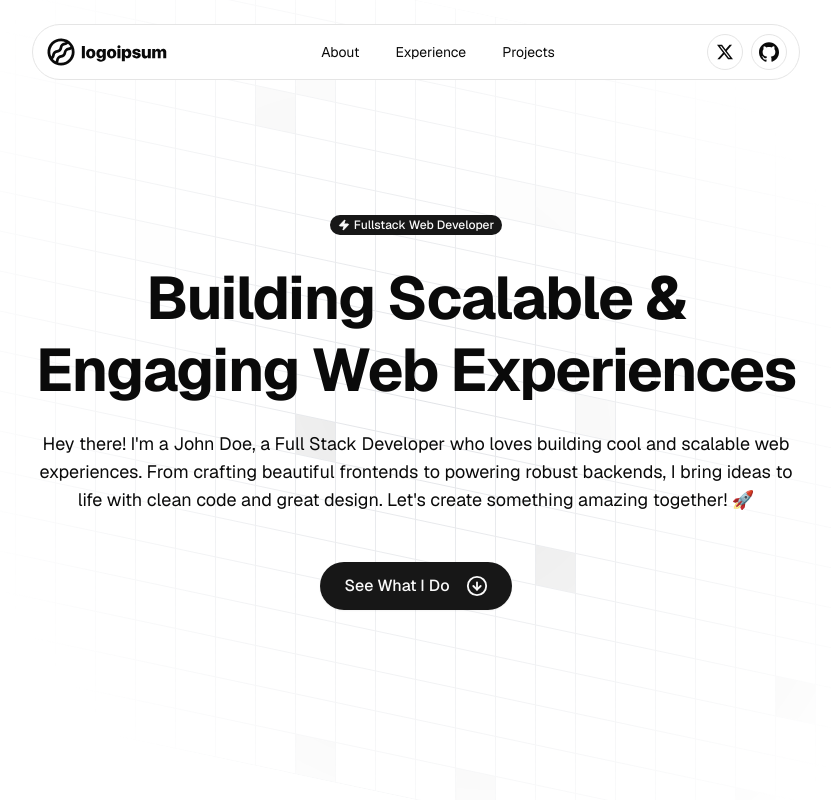
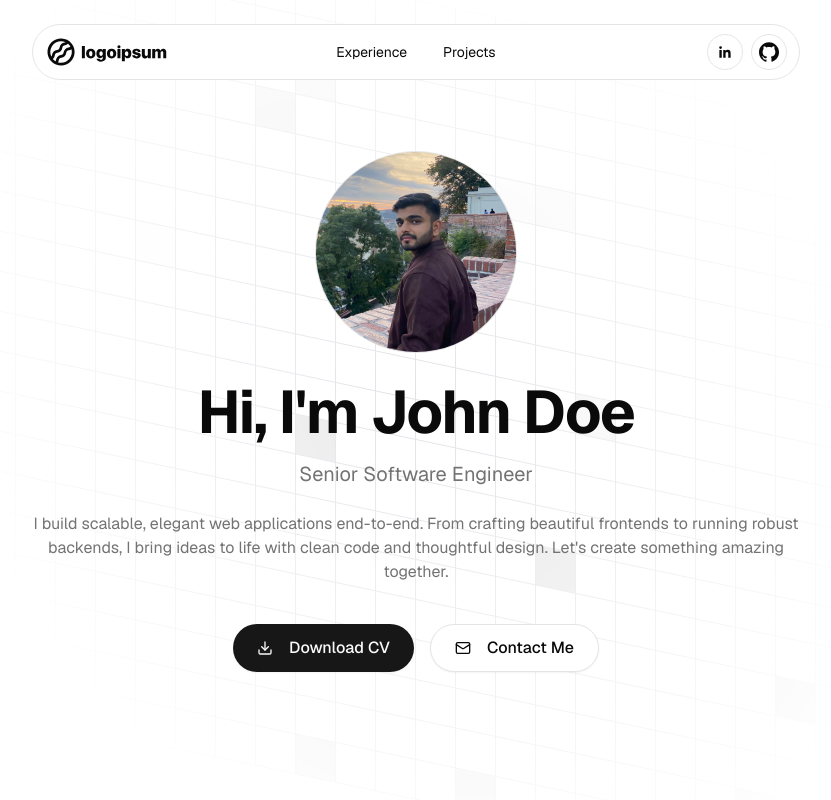
Before and after one commit to shivanshkc/shivansh.io, a Next.js app: page / in a window 1280 px wide. Shown: the top 800 px of the page, without its empty margins (224-1055 px from the left). Built offline with nearby package versions, Linux system fonts and the light colour scheme.

Commit message:
feat(ui): add personal branding and profile photo across sections

```diff
--- a/app/page.tsx
+++ b/app/page.tsx
@@ -1,4 +1,3 @@
-import About from "@/components/about";
 import Experience from "@/components/experience";
 import Hero from "@/components/hero";
 import Projects from "@/components/projects";
@@ -7,7 +6,6 @@ export default function Home() {
   return (
     <div className="space-y-10 sm:space-y-16">
       <Hero />
-      <About />
       <Experience />
       <Projects />
     </div>
--- a/components/footer.tsx
+++ b/components/footer.tsx
@@ -1,21 +1,6 @@
 import { Separator } from "@/components/ui/separator";
 import Link from "next/link";
-import { BlueSkyLogo, DribbleLogo, GithubLogo, XLogo } from "./icons";
-
-const footerLinks = [
-  {
-    title: "About",
-    href: "#about",
-  },
-  {
-    title: "Experience",
-    href: "#experience",
-  },
-  {
-    title: "Projects",
-    href: "#projects",
-  },
-];
+import { GithubLogo, LinkedInLogo } from "./icons";
 
 const Footer = () => {
   return (
@@ -41,18 +26,7 @@ const Footer = () => {
             />
           </svg>
 
-          <ul className="mt-6 flex items-center gap-4 flex-wrap">
-            {footerLinks.map(({ title, href }) => (
-              <li key={title}>
-                <Link
-                  href={href}
-                  className="text-muted-foreground hover:text-foreground"
-                >
-                  {title}
-                </Link>
-              </li>
-            ))}
-          </ul>
+          {/* Navigation links removed per request */}
         </div>
         <Separator />
         <div className="py-6 flex flex-col-reverse sm:flex-row items-center justify-between gap-x-2 gap-y-5 px-6 xl:px-0">
@@ -61,18 +35,12 @@ const Footer = () => {
             &copy; {new Date().getFullYear()} John Doe. All rights reserved.
           </span>
 
-          <div className="flex items-center gap-5 text-muted-foreground">
+          <div className="hidden sm:flex items-center gap-5 text-muted-foreground">
             <Link href="#" target="_blank">
               <GithubLogo className="h-5 w-5" />
             </Link>
             <Link href="#" target="_blank">
-              <XLogo className="h-5 w-5" />
-            </Link>
-            <Link href="#" target="_blank">
-              <BlueSkyLogo className="h-5 w-5" />
-            </Link>
-            <Link href="#" target="_blank">
-              <DribbleLogo className="h-5 w-5" />
+              <LinkedInLogo className="h-5 w-5" />
             </Link>
           </div>
         </div>
--- a/components/hero.tsx
+++ b/components/hero.tsx
@@ -1,8 +1,8 @@
 import AnimatedGridPattern from "@/components/ui/animated-grid-pattern";
-import { Badge } from "@/components/ui/badge";
 import { Button } from "@/components/ui/button";
 import { cn } from "@/lib/utils";
-import { CircleArrowDown, Zap } from "lucide-react";
+import Image from "next/image";
+import { Download, Mail } from "lucide-react";
 
 const Hero = () => {
   return (
@@ -17,23 +17,33 @@ const Hero = () => {
         )}
       />
       <div className="relative z-[1] text-center max-w-screen-md">
-        <Badge className="rounded-full border-none">
-          <Zap className="fill-current" />
-          Fullstack Web Developer
-        </Badge>
+        <div className="flex justify-center">
+          <Image
+            src="/profile.jpg"
+            alt="John Doe headshot"
+            width={200}
+            height={200}
+            className="rounded-full object-cover ring-1 ring-border bg-accent"
+            priority
+          />
+        </div>
         <h1 className="mt-6 text-4xl sm:text-5xl md:text-6xl font-bold !leading-[1.2] tracking-tight">
-          Building Scalable & Engaging Web Experiences
+          Hi, I&apos;m John Doe
         </h1>
-        <p className="mt-6 text-[17px] md:text-lg">
-          Hey there! I&apos;m a John Doe, a Full Stack Developer who loves
-          building cool and scalable web experiences. From crafting beautiful
-          frontends to powering robust backends, I bring ideas to life with
-          clean code and great design. Let&apos;s create something amazing
-          together! 🚀
+        <p className="mt-3 text-xl text-muted-foreground">Senior Software Engineer</p>
+        <p className="mt-6 text-[15px] md:text-base text-muted-foreground">
+          I build scalable, elegant web applications end-to-end. From crafting beautiful
+          frontends to running robust backends, I bring ideas to life with clean code and
+          thoughtful design. Let&apos;s create something amazing together.
         </p>
-        <div className="mt-12 flex items-center justify-center gap-4">
+        <div className="mt-10 flex items-center justify-center gap-4">
           <Button size="lg" className="rounded-full text-base">
-            See What I Do <CircleArrowDown className="ml-2 !h-5.5 !w-5.5" />
+            <Download className="mr-2 h-5 w-5" />
+            Download CV
+          </Button>
+          <Button size="lg" variant="outline" className="rounded-full text-base">
+            <Mail className="mr-2 h-5 w-5" />
+            Contact Me
           </Button>
         </div>
       </div>
--- a/components/icons.tsx
+++ b/components/icons.tsx
@@ -59,3 +59,18 @@ export const DribbleLogo = (props: SVGProps<SVGSVGElement>) => (
     />
   </svg>
 );
+
+export const LinkedInLogo = (props: SVGProps<SVGSVGElement>) => (
+  <svg
+    role="img"
+    viewBox="0 0 24 24"
+    xmlns="http://www.w3.org/2000/svg"
+    {...props}
+  >
+    <title>LinkedIn</title>
+    <path
+      className="fill-current"
+      d="M20.451 20.451h-3.554v-5.569c0-1.328-.027-3.037-1.851-3.037-1.853 0-2.136 1.447-2.136 2.941v5.665H9.356V9h3.414v1.561h.049c.476-.9 1.637-1.851 3.369-1.851 3.602 0 4.27 2.371 4.27 5.455v6.286zM5.337 7.433a2.064 2.064 0 1 1 0-4.129 2.064 2.064 0 0 1 0 4.129zM3.559 20.451h3.556V9H3.559v11.451z"
+    />
+  </svg>
+);
--- a/components/navbar/nav-menu.tsx
+++ b/components/navbar/nav-menu.tsx
@@ -16,11 +16,6 @@ export const NavMenu = ({ className, ...props }: NavigationMenuProps) => (
     <NavigationMenuList className="gap-1 space-x-0 data-[orientation=vertical]:flex-col data-[orientation=vertical]:items-start">
       <NavigationMenuItem>
         <NavigationMenuLink asChild>
-          <Link href="#about">About</Link>
-        </NavigationMenuLink>
-      </NavigationMenuItem>
-      <NavigationMenuItem>
-        <NavigationMenuLink asChild>
           <Link href="#experience">Experience</Link>
         </NavigationMenuLink>
       </NavigationMenuItem>
--- a/components/navbar/navbar.tsx
+++ b/components/navbar/navbar.tsx
@@ -1,25 +1,24 @@
 import { Button } from "@/components/ui/button";
-import { GithubLogo, XLogo } from "../icons";
+import { GithubLogo, LinkedInLogo } from "../icons";
 import { Logo } from "./logo";
 import { NavMenu } from "./nav-menu";
-import { NavigationSheet } from "./navigation-sheet";
 
 const Navbar = () => {
   return (
     <nav className="fixed z-10 top-6 inset-x-4 h-14 bg-background border dark:border-slate-700/70 max-w-screen-md mx-auto rounded-full">
-      <div className="h-full flex items-center justify-between mx-auto px-3">
+      <div className="h-full grid grid-cols-[1fr_auto_1fr] items-center mx-auto px-3">
         <Logo />
 
         {/* Desktop Menu */}
-        <NavMenu className="hidden md:block" />
+        <NavMenu className="hidden md:block justify-self-center" />
 
-        <div className="flex items-center gap-2">
+        <div className="flex items-center gap-2 justify-self-end col-start-3">
           <Button
             variant="outline"
-            className="hidden sm:inline-flex rounded-full shadow-none"
+            className="rounded-full shadow-none"
             size="icon"
           >
-            <XLogo />
+            <LinkedInLogo className="h-5 w-5" />
           </Button>
           <Button
             variant="outline"
@@ -29,10 +28,7 @@ const Navbar = () => {
             <GithubLogo className="h-5! w-5!" />
           </Button>
 
-          {/* Mobile Menu */}
-          <div className="md:hidden">
-            <NavigationSheet />
-          </div>
+          {/* Mobile Menu removed: links are hidden on mobile as requested */}
         </div>
       </div>
     </nav>
```
Also changed, not shown: public/profile.jpg (added).
